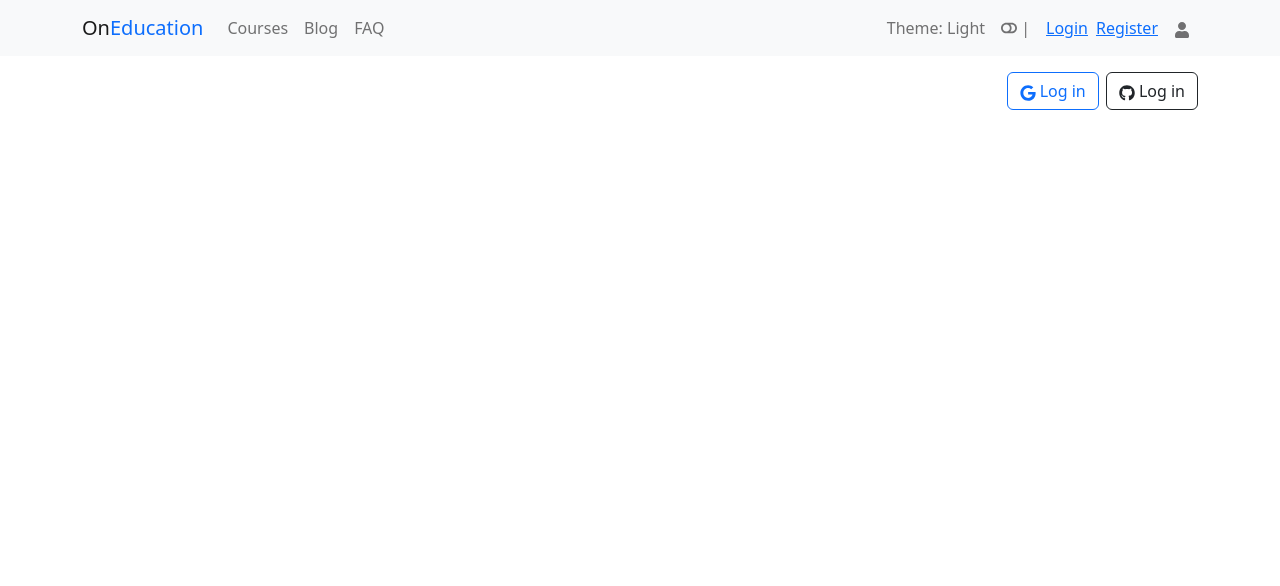
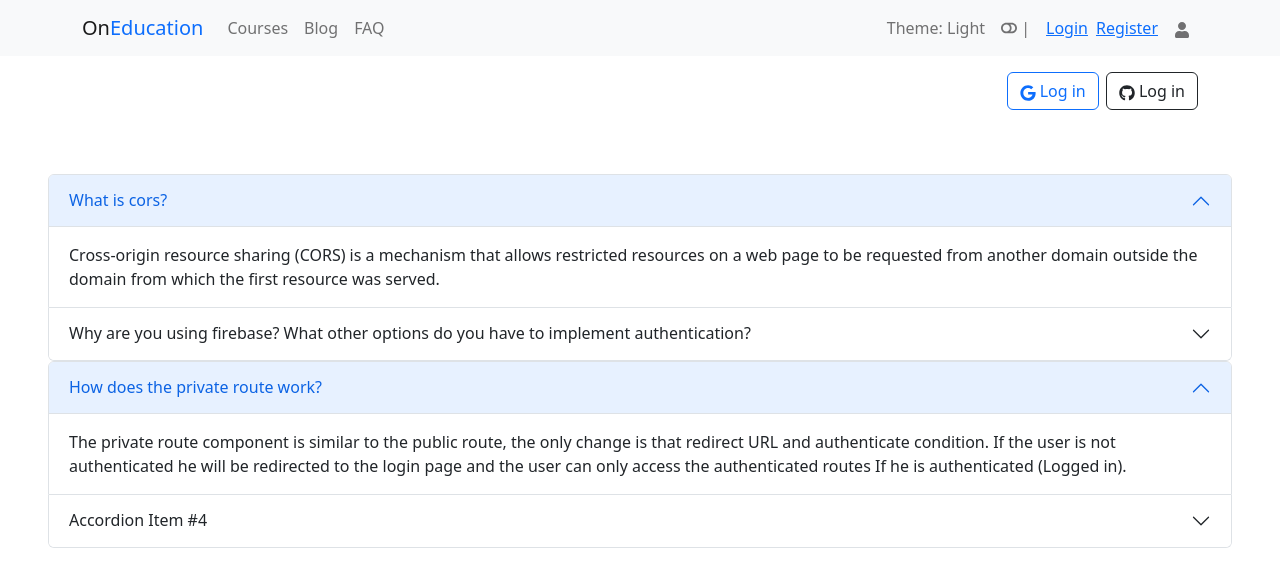
Before and after one commit to tawsifahmed/OnEducation-Client, a React (Create React App) app: page /blog in a window 1280 px wide. Shown: the top 586 px of the page. Built offline with nearby package versions, Linux system fonts and the light colour scheme; no server answers.

Commit message:
finished blog section

```diff
--- a/src/Pages/Blog/Blog.js
+++ b/src/Pages/Blog/Blog.js
@@ -1,9 +1,42 @@
 import React from 'react';
-
+import Accordion from 'react-bootstrap/Accordion';
 const Blog = () => {
     return (
-        <div>
+        <div className='m-5'>
+            <Accordion defaultActiveKey="0">
+                <Accordion.Item eventKey="0">
+                    <Accordion.Header>What is cors?
 
+                    </Accordion.Header>
+                    <Accordion.Body>
+                        Cross-origin resource sharing (CORS) is a mechanism that allows restricted resources on a web page to be requested from another domain outside the domain from which the first resource was served.
+                    </Accordion.Body>
+                </Accordion.Item>
+                <Accordion.Item eventKey="1">
+                    <Accordion.Header>Why are you using firebase? What other options do you have to implement authentication?
+
+                    </Accordion.Header>
+                    <Accordion.Body>
+                        Firebase Authentication provides backend services, easy-to-use SDKs, and ready-made UI libraries to authenticate users to your app. It supports authentication using passwords, phone numbers, popular federated identity providers like Google, Facebook and Twitter, and more.
+                    </Accordion.Body>
+                </Accordion.Item>
+            </Accordion>
+            <Accordion defaultActiveKey="0">
+                <Accordion.Item eventKey="0">
+                    <Accordion.Header>How does the private route work?
+
+                    </Accordion.Header>
+                    <Accordion.Body>
+                        The private route component is similar to the public route, the only change is that redirect URL and authenticate condition. If the user is not authenticated he will be redirected to the login page and the user can only access the authenticated routes If he is authenticated (Logged in).
+                    </Accordion.Body>
+                </Accordion.Item>
+                <Accordion.Item eventKey="1">
+                    <Accordion.Header>Accordion Item #4</Accordion.Header>
+                    <Accordion.Body>
+                        Node is a used as backend service where javascript works on the server-side of the application. This way javascript is used on both frontend and backend. Node. js runs on chrome v8 engine which converts javascript code into machine code, it is highly scalable, lightweight, fast, and data-intensive.
+                    </Accordion.Body>
+                </Accordion.Item>
+            </Accordion>
         </div>
     );
 };
--- /dev/null
+++ b/src/Pages/Checkout/Checkout.js
@@ -0,0 +1,11 @@
+import React from 'react';
+
+const Checkout = () => {
+    return (
+        <div>
+            <h2>check it out</h2>
+        </div>
+    );
+};
+
+export default Checkout;
--- a/src/Pages/Course/Course.js
+++ b/src/Pages/Course/Course.js
@@ -1,6 +1,6 @@
 import React from 'react';
 import { Col, Container, Row } from 'react-bootstrap';
-import { useLoaderData } from 'react-router-dom';
+import { Link, useLoaderData } from 'react-router-dom';
 import LeftSideNav from '../Shared/LeftSideNav/LeftSideNav';
 import Button from 'react-bootstrap/Button';
 import Card from 'react-bootstrap/Card';
@@ -29,7 +29,12 @@ const Course = () => {
                                     <Card.Text>
                                         {course.details}
                                     </Card.Text>
-                                    <div className='text-center'><Button variant="primary">Get Premium Access</Button></div>
+                                    <div className='text-center'>
+                                        <Link to="/checkout">
+                                            <Button variant="primary">Get Premium Access</Button>
+                                        </Link>
+
+                                    </div>
                                 </Card.Body>
                             </Card>
                         </div>
--- a/src/Pages/Login/Login/Login.js
+++ b/src/Pages/Login/Login/Login.js
@@ -3,7 +3,7 @@ import { useState } from 'react';
 import { useContext } from 'react';
 import Button from 'react-bootstrap/Button';
 import Form from 'react-bootstrap/Form';
-import { useNavigate } from 'react-router-dom';
+import { useLocation, useNavigate } from 'react-router-dom';
 import { AuthContext } from '../../../contexts/AuthProvider/AuthProvider';
 
 
@@ -11,6 +11,8 @@ const Login = () => {
     const [error, setError] = useState('');
     const { signIn } = useContext(AuthContext)
     const navigate = useNavigate();
+    const location = useLocation();
+    const from = location.state?.from?.pathname || '/'
 
     const handleSubmit = event => {
         event.preventDefault();
@@ -25,7 +27,7 @@ const Login = () => {
                 console.log(user);
                 form.reset();
                 setError('');
-                navigate('/');
+                navigate(from, { replace: true });
 
 
             })
--- a/src/Pages/Shared/Header/Header.js
+++ b/src/Pages/Shared/Header/Header.js
@@ -41,7 +41,7 @@ const Header = () => {
                     <Navbar.Collapse id="responsive-navbar-nav">
                         <Nav className="me-auto">
                             <Nav.Link href="/courses">Courses</Nav.Link>
-                            <Nav.Link href="#pricing">Blog</Nav.Link>
+                            <Nav.Link href="/blog">Blog</Nav.Link>
                             <Nav.Link>FAQ</Nav.Link>
 
                         </Nav>
--- /dev/null
+++ b/src/Routes/PrivateRoute/PrivateRoute.js
@@ -0,0 +1,18 @@
+import React, { useContext } from 'react';
+import { Navigate, useLocation } from 'react-router-dom';
+import { AuthContext } from '../../contexts/AuthProvider/AuthProvider';
+
+const PrivateRoute = ({ children }) => {
+
+    const { user, loading } = useContext(AuthContext);
+    const location = useLocation();
+
+
+
+    if (!user) {
+        return <Navigate to="/login"></Navigate>
+    }
+    return <Navigate to='/login' state={{ from: location }} replace />;
+};
+
+export default PrivateRoute;
--- a/src/Routes/Routes/Routes.js
+++ b/src/Routes/Routes/Routes.js
@@ -1,12 +1,14 @@
 import { createBrowserRouter } from "react-router-dom";
 import Main from "../../layout/Main";
 import Blog from "../../Pages/Blog/Blog";
+import Checkout from "../../Pages/Checkout/Checkout";
 import Course from "../../Pages/Course/Course";
 import Courses from "../../Pages/Courses/Courses";
 import Home from "../../Pages/Home/Home/Home";
 import Login from "../../Pages/Login/Login/Login";
 import Register from "../../Pages/Login/Register/Register";
 import LeftSideNav from "../../Pages/Shared/LeftSideNav/LeftSideNav";
+import PrivateRoute from "../PrivateRoute/PrivateRoute";
 
 export const routes = createBrowserRouter([
     {
@@ -41,6 +43,10 @@ export const routes = createBrowserRouter([
             {
                 path: '/blog',
                 element: <Blog></Blog>
+            },
+            {
+                path: '/checkout',
+                element: <PrivateRoute><Checkout></Checkout></PrivateRoute>
             }
         ]
     }
--- a/src/contexts/AuthProvider/AuthProvider.js
+++ b/src/contexts/AuthProvider/AuthProvider.js
@@ -9,26 +9,31 @@ const auth = getAuth(app);
 
 const AuthProvider = ({ children }) => {
     const [user, setUser] = useState(null);
+    const [loading, setLoading] = useState(true)
 
     const providerLogin = (provider) => {
         return signInWithPopup(auth, provider);
     }
 
     const createUser = (email, password) => {
+        setLoading(true);
         return createUserWithEmailAndPassword(auth, email, password)
     }
 
     const signIn = (email, password) => {
+        setLoading(true);
         return signInWithEmailAndPassword(auth, email, password)
     }
 
     const logOut = () => {
+        setLoading(true);
         return signOut(auth)
     }
 
     useEffect(() => {
         const unsubscribe = onAuthStateChanged(auth, (currentUser) => {
             setUser(currentUser);
+            setLoading(false);
         });
 
         return () => {
@@ -38,7 +43,7 @@ const AuthProvider = ({ children }) => {
     }, [])
 
 
-    const authInfo = { user, providerLogin, logOut, createUser, signIn }
+    const authInfo = { user, loading, providerLogin, logOut, createUser, signIn }
     return (
         <AuthContext.Provider value={authInfo}>
             {children}
```
